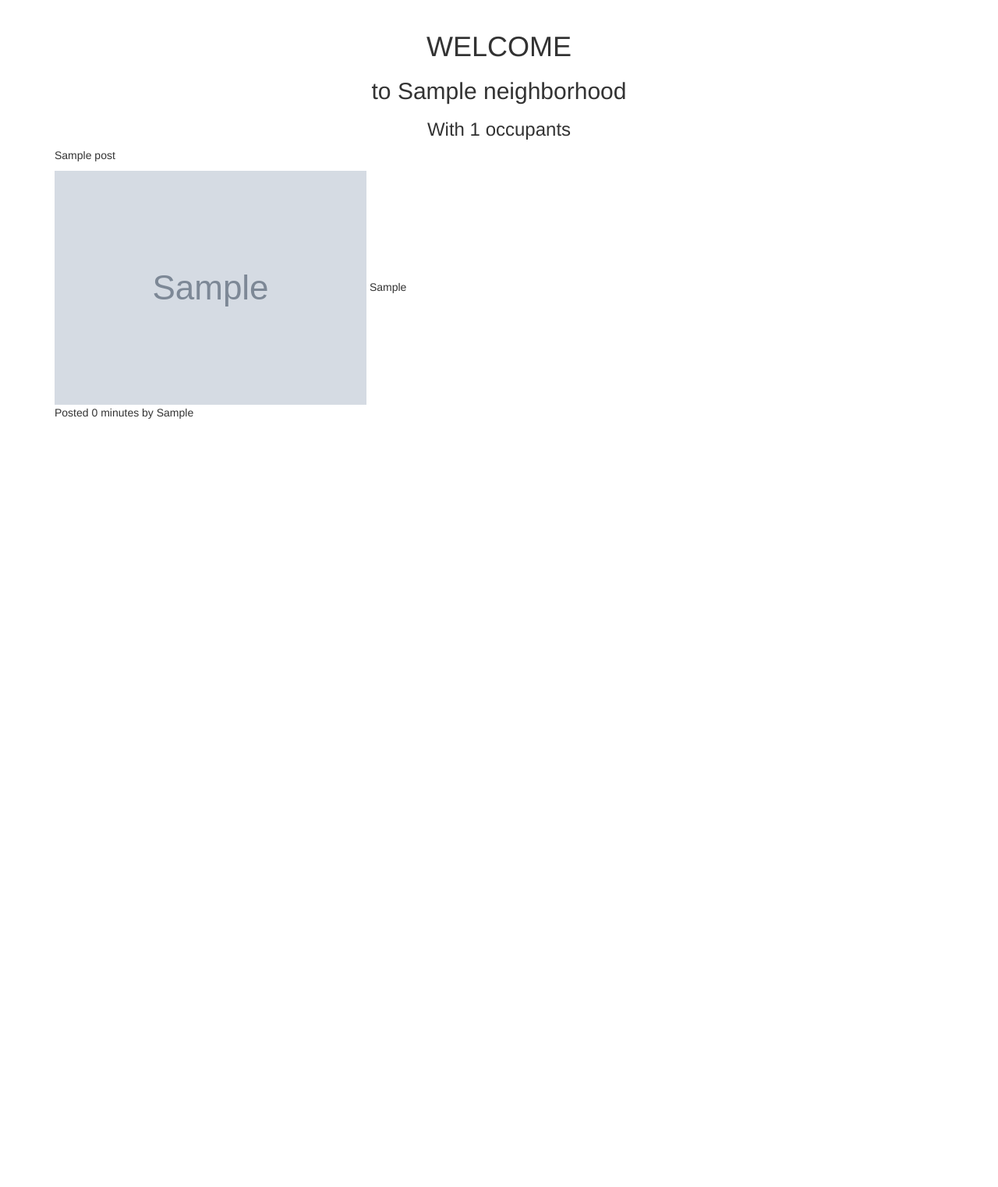
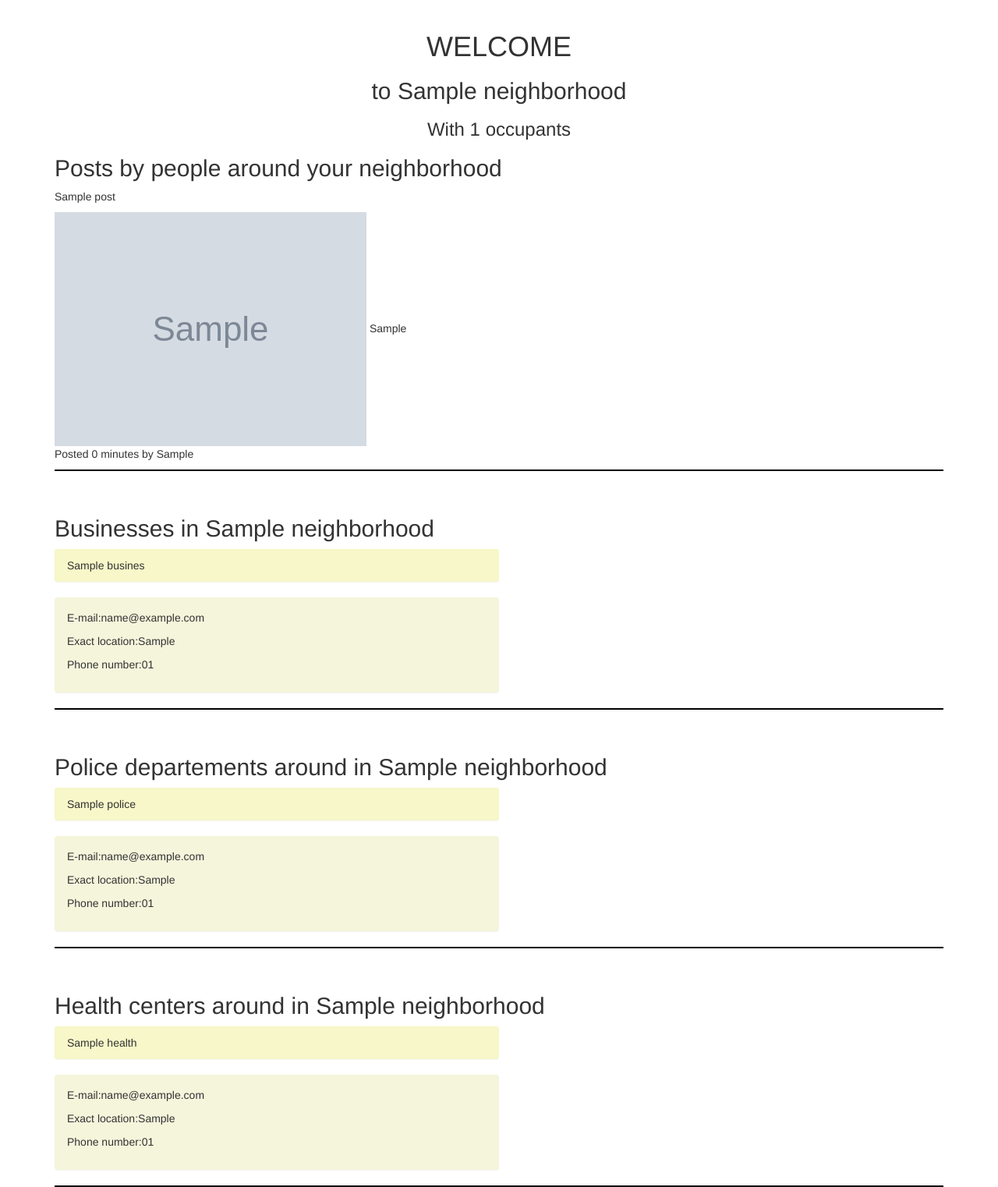
Before and after one commit to Anabella1109/The-neigborhood, a Django app: page / in a window 1280 px wide. Shown: the part 52-1574 px from the top of the page at 78% size. Before the commit the page ends 589 px from the top, so only its background shows below. Run offline with Django 3.2, Linux system fonts and the light colour scheme; a user stored in the database is signed in; tables that the repository leaves empty hold one stand-in row (values such as "Sample post"); grey boxes marked "Sample" are stand-in pictures; some libraries are stand-ins or nearby versions; some web fonts are replaced.

Commit message:
style business dispaly on home page in home.html

```diff
--- /dev/null
+++ b/static/css/style.css
@@ -0,0 +1,7 @@
+.panel{
+  background-color: beige;
+  width: 50%;
+}
+.panel-heading{
+  background-color: rgb(247, 247, 201);
+}
--- a/theNeighborhood/templates/home/base.html
+++ b/theNeighborhood/templates/home/base.html
@@ -13,7 +13,7 @@
  <link rel="icon" type="image/x-icon" href="https://encrypted-tbn0.gstatic.com/images?q=tbn:ANd9GcQFYtaXKNIntob9QgicImsbRzSWxofw5DgP2hBZkTRLMEv85HDK1g" style="border-radius:50%;">
   {% block styles %}
     {% bootstrap_css %}
-    <link rel="stylesheet" href="{% static 'css/styles.css' %}">
+    <link rel="stylesheet" href="{% static 'css/style.css' %}">
     <link href="https://fonts.googleapis.com/css?family=Mrs+Sheppards|Sree+Krushnadevaraya" rel="stylesheet">
   {% endblock %}
 
--- a/theNeighborhood/templates/home/home.html
+++ b/theNeighborhood/templates/home/home.html
@@ -13,7 +13,8 @@
 <h2 class="text-center">to <span>The neighborhood watch</span></h2>
 {%endif%}
 </div>
-
+<div style="border-bottom:2px solid black">
+  <h2>Posts by people around your neighborhood</h2>
  {%for post in posts %}
  {%if post.profile in neighbors %}
    <p>{{post.title}}</p>
@@ -32,5 +33,49 @@
 
  {%endfor%}
 </div>
+<div style="border-bottom:2px solid black; margin-top:5%;">
+ <h2>Businesses in {{profile.neighborhood}}</h2>
+
+ {%for business in biss%}
+ <div>
+ <p class="panel panel-heading">{{business.name}}</p>
+ <div class="panel panel-body">
+ <p>E-mail:{{business.email}}</p>
+<p>Exact location:{{business.location}}</p>
+<p>Phone number:0{{business.phone_number}}</p>
+</div>
+</div>
+ {%empty%}
+ <p>No businesses in {{profile.neighborhood}} yet</p>
+ {%endfor%}
+</div>
+ <div style="border-bottom:2px solid black; margin-top:5%;">
+ <h2>Police departements around in {{profile.neighborhood}}</h2>
+ {%for popo in popos %}
+ <p class="panel panel-heading">{{popo.name}}</p>
+ <div class="panel panel-body">
+<p>E-mail:{{popo.email}}</p>
+<p>Exact location:{{popo.location}}</p>
+<p>Phone number:0{{popo.phone_number}}</p>
+ </div>
+{%empty%}
+ <p>No Police stations around {{profile.neighborhood}} found</p>
+ {%endfor%}
+</div>
+
+<div style="border-bottom:2px solid black; margin-top:5%;">
+    <h2>Health centers around in {{profile.neighborhood}}</h2>
+    {%for hop in hosps %}
+    <p class="panel panel-heading">{{hop.name}}</p>
+    <div class="panel panel-body">
+   <p>E-mail:{{hop.email}}</p>
+   <p>Exact location:{{hop.location}}</p>
+   <p>Phone number:0{{hop.phone_number}}</p>
+   </div>
+   {%empty%}
+    <p>No Health centers around {{profile.neighborhood}} found</p>
+    {%endfor%}
+   </div>
+</div>
 
 {% endblock %}
--- a/theNeighborhood/views.py
+++ b/theNeighborhood/views.py
@@ -3,7 +3,7 @@ from django.shortcuts import render, redirect
 from .forms import SignUpForm, Profileform, Postform
 from django.http  import HttpResponse,Http404,HttpResponseRedirect
 from django.contrib.auth.decorators import login_required
-from .models import Profile, Post
+from .models import Profile, Post, Business, Police, Health
 from django.contrib.auth.models import User
 @login_required(login_url='/accounts/login/')
 def home(request):
@@ -11,7 +11,10 @@ def home(request):
     profile=Profile.objects.get(user=user)
     posts=Post.objects.all()
     neighbors=Profile.objects.filter(neighborhood=profile.neighborhood)
-    return render(request, 'home/home.html',{'posts':posts,'neighbors':neighbors,'profile':profile})
+    busis=Business.objects.filter(neighborhood=profile.neighborhood)
+    polls=Police.objects.filter(neighborhood=profile.neighborhood)
+    hosp=Health.objects.filter(neighborhood=profile.neighborhood)
+    return render(request, 'home/home.html',{'posts':posts,'neighbors':neighbors,'profile':profile,'biss':busis,'popos':polls,'hosps':hosp})
 
 
 
```
Also changed, not shown: media/images/pexels-photo-220177_1iZiYWl.jpeg (added).
